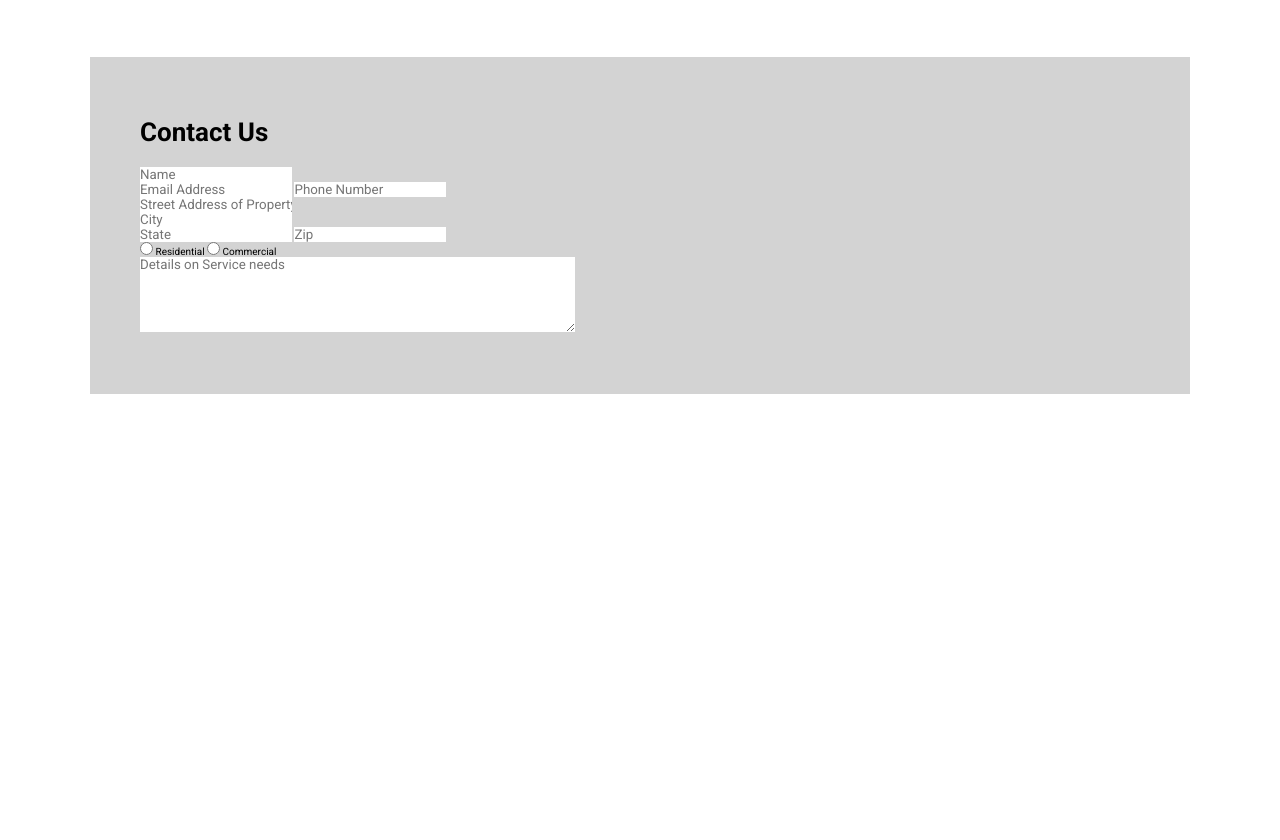
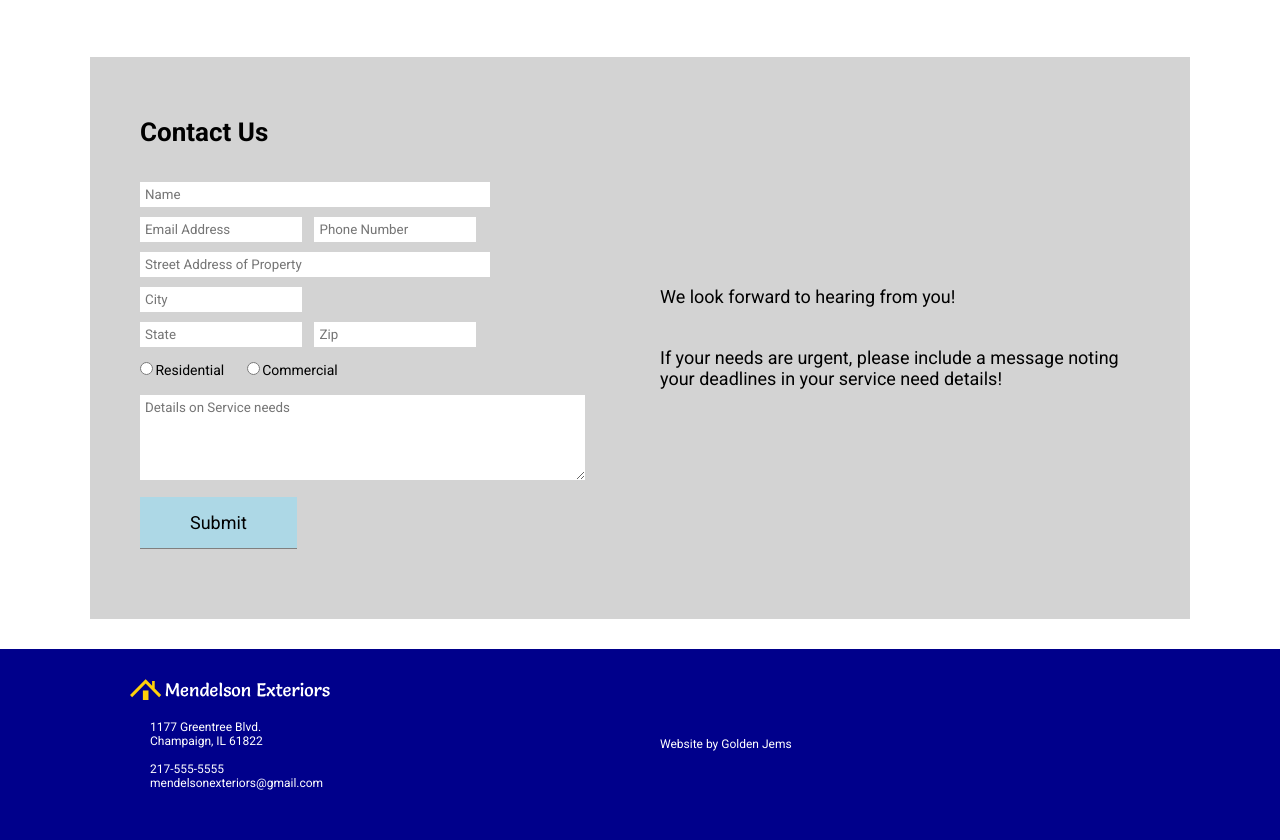
Before and after one commit to soursprite/mendelson, a plain HTML site: page index.html in a window 1280 px wide. Shown: the part 3284-4124 px from the top of the page. Before the commit the page ends 3678 px from the top, so only its background shows below. Drawn offline with Linux system fonts and the light colour scheme.

Commit message:
#fix up contacts + foot

```diff
--- a/assets/style.css
+++ b/assets/style.css
@@ -273,9 +273,75 @@ section#services {
 
 #contact {
     background-color: lightgray;
+    flex-direction: row;
 }
 
 main li {
     display: flex;
     width: 30%;
 }
+
+form {
+    padding: 10px 0;
+}
+
+form > input, form > textarea {
+    margin: 5px 10px 5px 0;
+    padding: 5px;
+}
+
+.bigField {
+    width: 350px;
+}
+
+button {
+    margin-top: 10px;
+    padding: 15px 50px;
+    background-color: lightblue;
+    border-bottom: 1px solid gray;
+    font-size: 1.8rem;
+}
+
+label {
+    font-size: 1.4rem;
+    padding-right: 20px;
+}
+
+.radio {
+    margin: 10px 0 15px 0;
+}
+
+.fifty {
+    width: 50%;
+    display:flex;
+    flex-direction: column;
+    justify-content: center;
+}
+
+.fifty p {
+    font-size: 1.8rem;
+    padding: 20px;
+}
+
+footer {
+    margin-top: 30px;
+    display:flex;
+    flex-direction: row;
+    justify-content: center;
+}
+
+footer section {
+    width: 1100px;
+    display: flex;
+    flex-direction: row;
+    padding: 30px 40px;
+    color: white;
+}
+
+footer img {
+    width: 200px;
+}
+
+footer .fifty p {
+    font-size: 1.2rem;
+}
--- a/index.html
+++ b/index.html
@@ -80,26 +80,45 @@
             </ul>
         </section>
         <section id="contact">
+
+            <div class="fifty">
                 <h2>Contact Us</h2>
-            <form>
-                <input type="text" placeholder="Name"><br />
+                <form id="contactForm">
+                    <input class="bigField" type="text" placeholder="Name"><br />
                     <input type="email" placeholder="Email Address">
                     <input type="tel" placeholder="Phone Number"><br />
-                <input type="text" placeholder="Street Address of Property"><br />
+                    <input class="bigField" type="text" placeholder="Street Address of Property"><br />
                     <input type="text" placeholder="City"><br />
                     <input type="text" placeholder="State">
                     <input type="text" placeholder="Zip"><br />
-                <input type="radio" id="resProp" name="propSelect" value="Residential">
+                    <input class="radio" type="radio" id="resProp" name="propSelect" value="Residential">
                     <label for="resProp">Residential</label>
-                <input type="radio" id="comProp" name="propSelect" value="Commercial">
+                    <input class="radio" type="radio" id="comProp" name="propSelect" value="Commercial">
                     <label for="comProp">Commercial</label><br>
-                <textarea rows="5" cols="60" placeholder="Details on Service needs"></textarea>
+                    <textarea rows="5" cols="60" placeholder="Details on Service needs"></textarea><br />
+                    <button>Submit</button>
 
                 </form>
+            </div>
+            <div class="fifty">
+                <p>We look forward to hearing from you!</p>
+                <p>If your needs are urgent, please include a message noting your deadlines in your service need details!</p>
+            </div>
         </section>
     </main>
     <footer>
-
+        <section>
+            <div class="fifty">
+                <img src="assets/defaultLogo.svg" alt="Mendelson Exteriors">
+                <p>1177 Greentree Blvd. <br />
+                Champaign, IL 61822 <br /><br />
+                217-555-5555<br />
+                mendelsonexteriors@gmail.com</p>
+            </div>
+            <div class="fifty">
+                <p>Website by Golden Jems</p>
+            </div>
+        </section>
     </footer>
     <script src="script.js"></script>
 </body>
```
Lines whose indentation alone changed are shown as unchanged.
